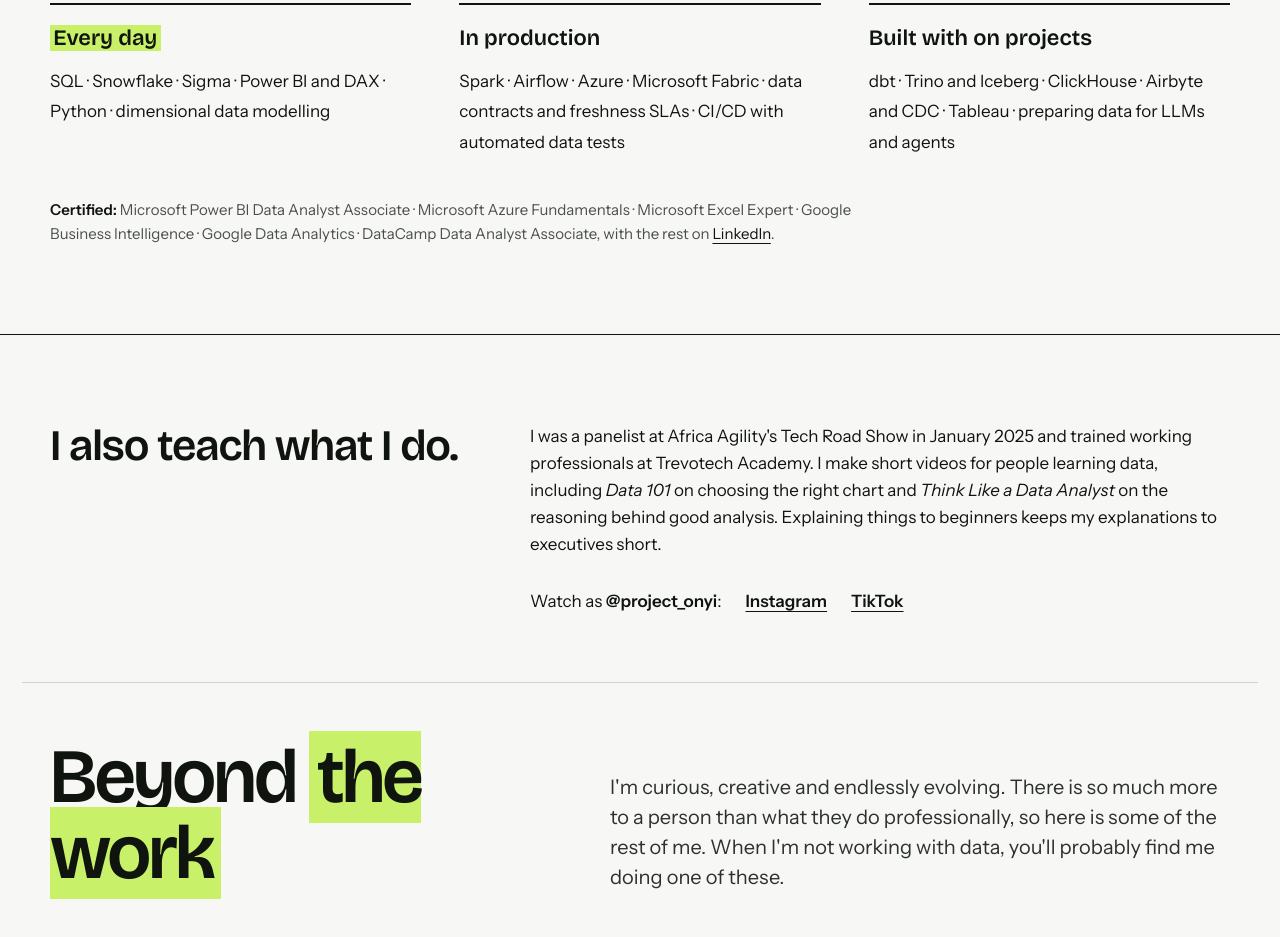
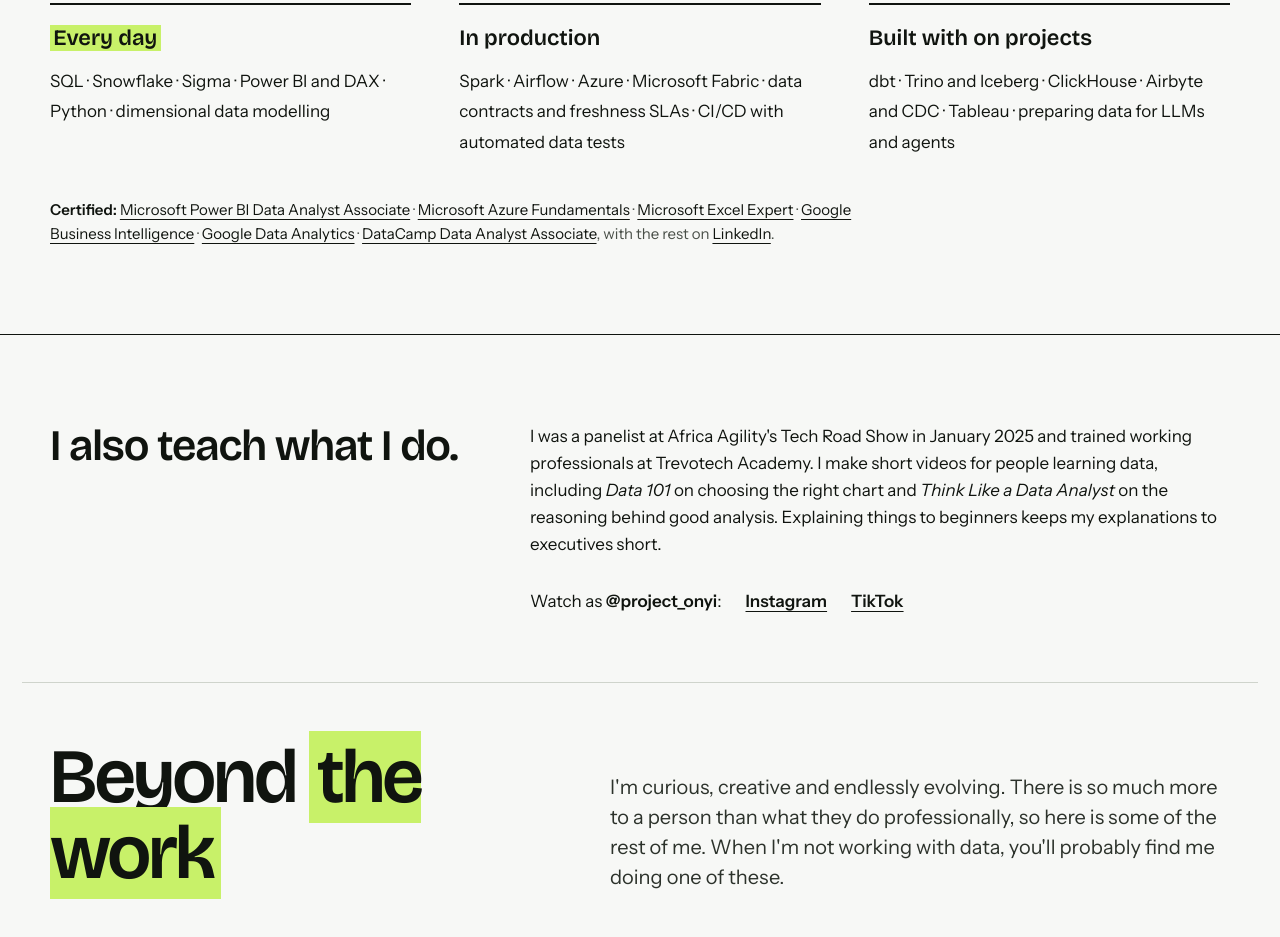
Before and after one commit to FaithOIgwe/FaithOIgwe.github.io, a plain HTML site: page index.html in a window 1280 px wide. Shown: the part 6831-7768 px from the top of the page. Drawn offline with nearby package versions, Linux system fonts and the light colour scheme.

Commit message:
Link certifications to their credentials

```diff
--- a/index.html
+++ b/index.html
@@ -330,7 +330,7 @@ html{scroll-behavior:smooth}
 <p style="margin: 0; line-height: 1.8">dbt · Trino and Iceberg · ClickHouse · Airbyte and CDC · Tableau · preparing data for LLMs and agents</p>
 </div>
 </div>
-<p style="margin: 40px 0 0; max-width: 860px; font-size: 15px; color: #4A5049"><strong style="color: #10140F">Certified:</strong> Microsoft Power BI Data Analyst Associate · Microsoft Azure Fundamentals · Microsoft Excel Expert · Google Business Intelligence · Google Data Analytics · DataCamp Data Analyst Associate, with the rest on <a href="https://www.linkedin.com/in/faith-onyinye-i-426b2a148" style="text-underline-offset: 4px">LinkedIn</a>.</p>
+<p style="margin: 40px 0 0; max-width: 860px; font-size: 15px; color: #4A5049"><strong style="color: #10140F">Certified:</strong> <a href="https://learn.microsoft.com/api/credentials/share/en-us/FaithIgwe-3780/2B0DC05B74FF6259?sharingId=A0B58F2B3E9BFA36" style="text-underline-offset: 4px">Microsoft Power BI Data Analyst Associate</a> · <a href="https://learn.microsoft.com/api/credentials/share/en-us/FaithIgwe-3780/AB404063844B0A9E?sharingId=A0B58F2B3E9BFA36" style="text-underline-offset: 4px">Microsoft Azure Fundamentals</a> · <a href="https://www.credly.com/badges/61620c98-fd4d-4c69-80ff-4be31de13fba/public_url" style="text-underline-offset: 4px">Microsoft Excel Expert</a> · <a href="https://coursera.org/share/14a2fd0a7bca412548a3bbfe51d8994f" style="text-underline-offset: 4px">Google Business Intelligence</a> · <a href="https://coursera.org/share/2d623900b1f11f78f78b1b345ed45798" style="text-underline-offset: 4px">Google Data Analytics</a> · <a href="https://www.datacamp.com/certificate/DAA0010412925128" style="text-underline-offset: 4px">DataCamp Data Analyst Associate</a>, with the rest on <a href="https://www.linkedin.com/in/faith-onyinye-i-426b2a148" style="text-underline-offset: 4px">LinkedIn</a>.</p>
 </div>
 </section>
 
```
